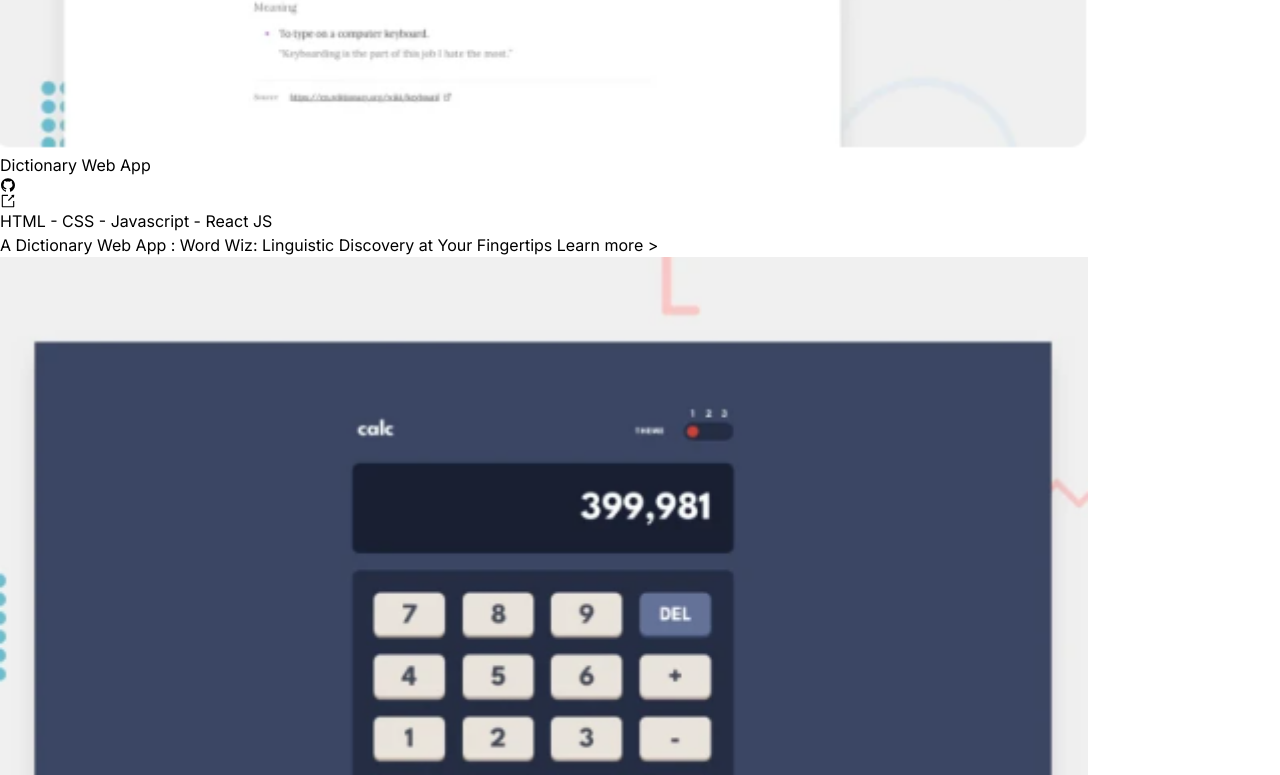
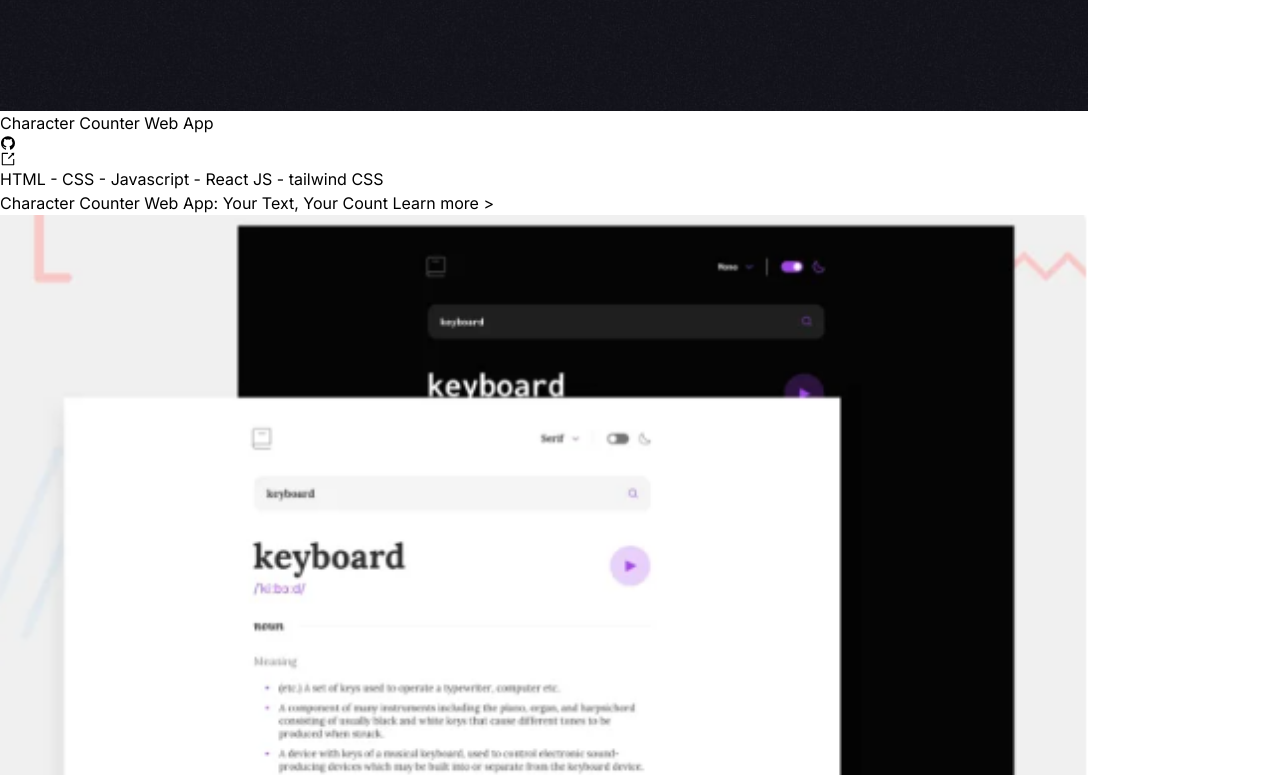
Before and after one commit to nabgouri/ayman-nabgouri, a Next.js app: page / in a window 1280 px wide. Shown: the part 2825-3600 px from the top of the page. Built offline with nearby package versions, Linux system fonts and the light colour scheme.

Commit message:
adding the character counter project

```diff
--- a/src/components/projects/Projects.jsx
+++ b/src/components/projects/Projects.jsx
@@ -88,6 +88,28 @@ const projects = [
     ),
   },
   {
+    title : 'Character Counter Web App',
+    imgSrc: "project-imgs/character-image.jpg",
+    code: 'https://github.com/nabgouri/character-counter',
+    projectLink: 'https://character-counter-pink.vercel.app/',
+    tech: ['HTML', 'CSS', 'Javascript', 'React JS', 'tailwind CSS'],
+    description: 'Character Counter Web App: Your Text, Your Count',
+    modalContent: (
+      <>
+        <p>
+          A Character Counter Web App that allows users to input text and
+          instantly see the character count. Built with React.js and Tailwind
+          CSS, this project helped me enhance my state management skills and
+          create a responsive design.
+        </p>
+        <p>
+          The app provides a clean, intuitive interface for tracking character
+          usage in real-time.
+        </p>
+      </>
+    ),
+  },
+  {
     title: "Dictionary Web App",
     imgSrc: "project-imgs/dictionaryImage.png",
     code: "https://github.com/nabgouri/dictionary-web-app",
```
Also changed, not shown: public/project-imgs/character-image.jpg (added).
